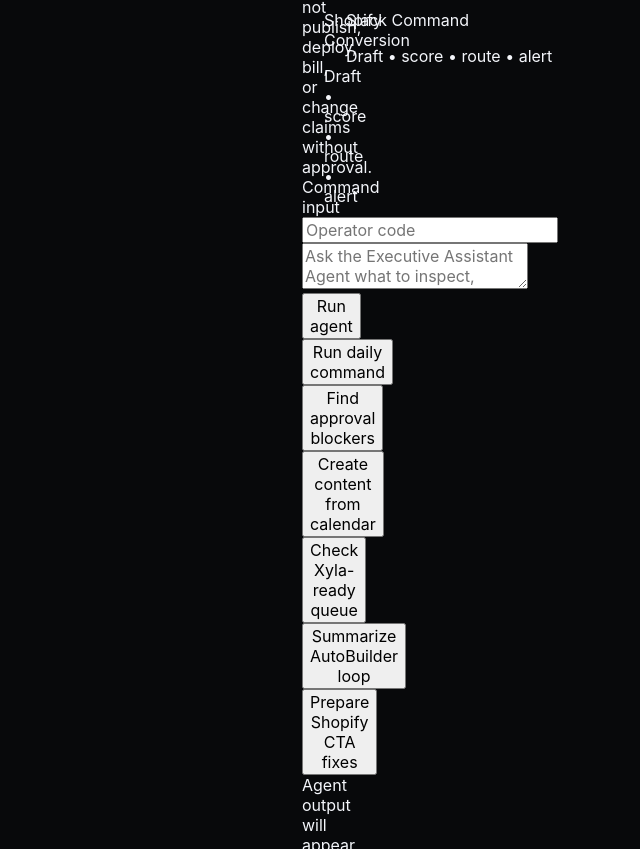
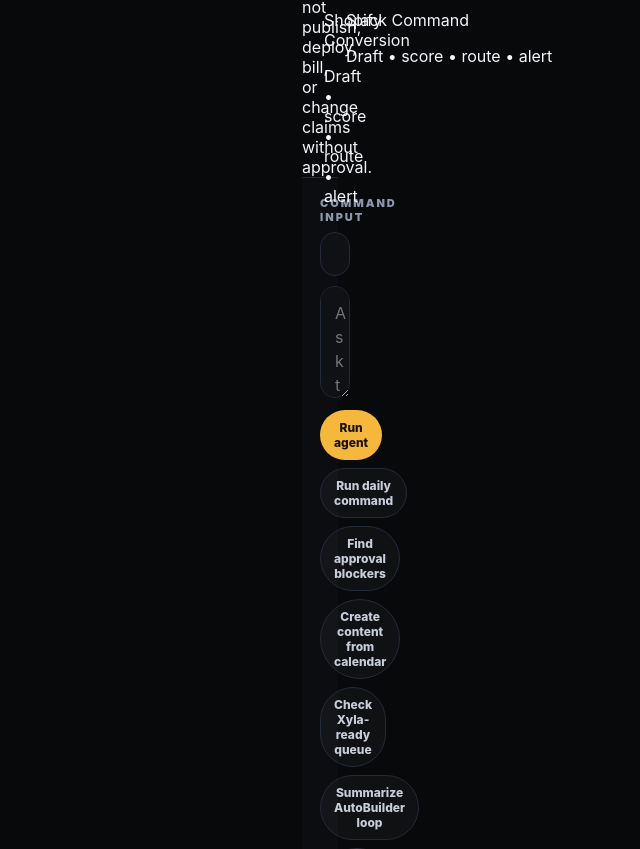
Before and after one commit to Strategic-Minds/EPOXY_WILL_CHANGE_YOUR_LIFE, a Next.js app: page / in a window 1280 px wide. Shown: the part 931-1780 px from the top of the page, without its empty margins (640-1280 px from the left). Built offline with nearby package versions, Linux system fonts and the light colour scheme.

Commit message:
Wire AgentChat to template classes

```diff
--- a/app/components/AgentChat.tsx
+++ b/app/components/AgentChat.tsx
@@ -32,7 +32,7 @@ export function AgentChat() {
           agent_name: 'Executive Assistant Agent',
           task: activeTask,
           operator_code: operatorCode,
-          context: 'Request originated from the EWL v0-style admin UI.'
+          context: 'Request originated from the EWL v0 template command UI.'
         })
       });
 
@@ -47,43 +47,34 @@ export function AgentChat() {
   }
 
   return (
-    <div className="mt-6 rounded-2xl border border-neutral-800 bg-neutral-950 p-4">
-      <label className="text-xs uppercase tracking-[0.2em] text-neutral-500">Command input</label>
+    <div className="composer">
+      <label className="composer-label">Command input</label>
+      <div className="form-grid">
         <input
           value={operatorCode}
           onChange={(event) => setOperatorCode(event.target.value)}
           placeholder="Operator code"
           type="password"
-        className="mt-3 w-full rounded-2xl border border-neutral-800 bg-neutral-900 px-4 py-3 text-sm text-neutral-100 outline-none placeholder:text-neutral-600"
+          className="field"
         />
         <textarea
           value={task}
           onChange={(event) => setTask(event.target.value)}
           placeholder="Ask the Executive Assistant Agent what to inspect, summarize, route, or prepare."
-        className="mt-3 min-h-28 w-full rounded-2xl border border-neutral-800 bg-neutral-900 p-4 text-sm text-neutral-100 outline-none placeholder:text-neutral-600"
+          className="textarea"
         />
-      <div className="mt-4 flex flex-wrap gap-2">
-        <button
-          type="button"
-          onClick={() => runCommand()}
-          disabled={loading}
-          className="rounded-full bg-amber-500 px-4 py-2 text-xs font-medium text-neutral-950 disabled:opacity-50"
-        >
+      </div>
+      <div className="button-row">
+        <button type="button" onClick={() => runCommand()} disabled={loading} className="primary-button">
           {loading ? 'Running...' : 'Run agent'}
         </button>
         {quickCommands.map((command) => (
-          <button
-            key={command}
-            type="button"
-            onClick={() => runCommand(command)}
-            disabled={loading}
-            className="rounded-full border border-neutral-700 px-3 py-2 text-xs text-neutral-300 hover:border-amber-400 hover:text-amber-300 disabled:opacity-50"
-          >
+          <button key={command} type="button" onClick={() => runCommand(command)} disabled={loading} className="quick-button">
             {command}
           </button>
         ))}
       </div>
-      <div className="mt-4 min-h-32 whitespace-pre-wrap rounded-2xl border border-neutral-800 bg-neutral-900 p-4 text-sm leading-6 text-neutral-300">
+      <div className="output">
         {output || 'Agent output will appear here. No public publishing, billing, deployment, or destructive action is executed from this panel.'}
       </div>
     </div>
```
Lines whose indentation alone changed are shown as unchanged.
